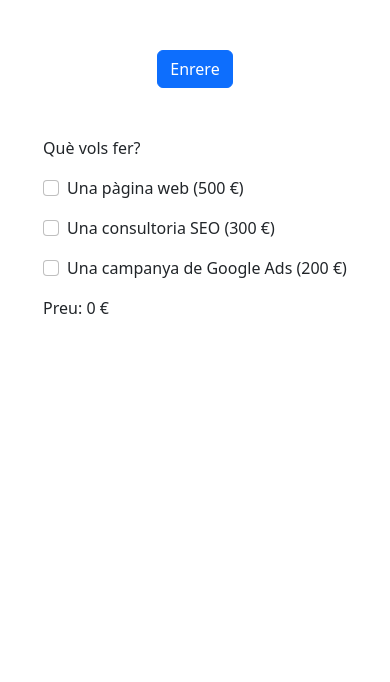
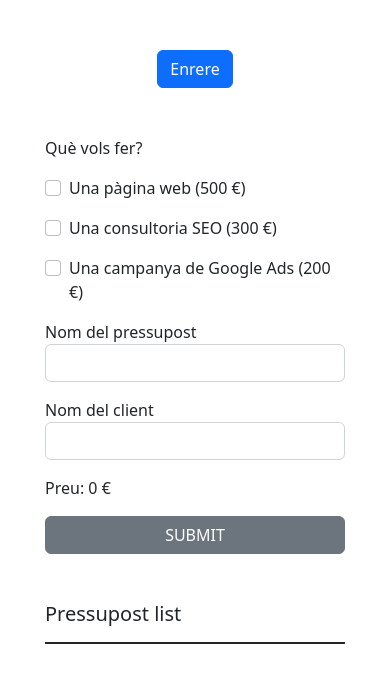
Before and after one commit to epanareda/Sprint-7, a Vue app: page /home in a window 390 px wide. Shown: the top 682 px of the page. Built offline with nearby package versions, Linux system fonts and the light colour scheme.

Commit message:
exercici 6

```diff
--- a/src/App.vue
+++ b/src/App.vue
@@ -1,5 +1,5 @@
 <template>
-    <div class="main-container">
+    <div :class="['main-container', $route.name === 'welcome' ? 'welcome' : 'home']">
         <nav>
             <router-link class="btn btn-primary" to="/home" v-if="$route.name === 'welcome'">Endavant</router-link>
             <router-link class="btn btn-primary" to="/"  v-if="$route.name === 'home'">Enrere</router-link>
@@ -11,8 +11,6 @@
 <style scoped>
     .main-container {
         position: relative;
-        left: 30%;
-        width: 40%;
         margin: 50px 0 20px 0;
 
         border-radius: 20px;
@@ -25,27 +23,62 @@
         align-items: center;
     }
 
+    .welcome {
+        left: 20%;
+        width: 60%;
+    }
+
+    .home {
+        left: 15%;
+        width: 70%;
+    }
+
     @media only screen and (max-width: 1200px) {
-        .main-container {
-            left: 15%;
-            width: 70%;
+        .welcome {
+            left: 10%;
+            width: 80%;
+        }
+
+        .home {
+            left: 10%;
+            width: 80%;
+        }
+    }
+
+    @media only screen and (max-width: 992px) {
+        .home {
+            left: 12%;
+            width: 76%;
         }
     }
 
     @media only screen and (max-width: 768px) {
-        .main-container {
+        .welcome {
             left: 5%;
             width: 90%;
+        }
+
+        .home {
+            left: 8%;
+            width: 84%;
         }
     }
 
     @media only screen and (max-width: 576px) {
         .main-container {
-            left: 1%;
-            width: 98%;
             margin-bottom: 0;
 
             box-shadow: 0 0 0 0 white;
         }
+
+        .welcome {
+            left: 1%;
+            width: 98%;
+        }
+
+        .home {
+            left: 10%;
+            width: 80%;
+        }
     }
 </style>
--- a/src/components/Home.vue
+++ b/src/components/Home.vue
@@ -1,5 +1,6 @@
 <template>
-    <div class="my-5">
+    <div class="my-5 d-flex flex-column flex-lg-row align-items-center align-items-lg-start justify-content-evenly w-100">
+        <div>
             <p class="m-0 mb-3">Què vols fer?</p>
             <form class="user-select-none">
                 <div class="form-check mb-3">
@@ -8,7 +9,7 @@
                         Una pàgina web (500 €)
                     </label>
                 </div>
-            <Panell class="mb-3" v-if="check.includes('web-page')" @pages="setPages" @langs="setLangs"/>
+                <panell class="mb-3" v-if="check.includes('web-page')" @pages="setPages" @langs="setLangs"/>
                 <div class="form-check mb-3">
                     <input class="form-check-input" type="checkbox" value="seo" id="seo" v-model="check">
                     <label class="form-check-label" for="seo">
@@ -21,18 +22,28 @@
                         Una campanya de Google Ads (200 €)
                     </label>
                 </div>
+                <name-inputs :reset="reset" @reset-done="reset=false" @pressupost="setPressupostName" @client="setClientName"/>
             </form>
-        <p class="m-0">Preu: {{price}} €</p>
+            <p class="m-0 mb-3">Preu: {{price}} €</p>
+            <button class="btn btn-secondary w-100" @click="canBeSend">SUBMIT</button>
+        </div>
+        <div class="mt-5 mt-lg-0">
+            <pressupost-list :pressupost="pressupost" :send="send" @recived="send=false"/>
+        </div>
     </div>
 </template>
 
 <script>
 import Panell from '../components/Panell.vue'
+import PressupostList from '../components/PressupostList.vue'
+import NameInputs from '../components/NameInputs.vue'
 
 export default {
     name: 'Home',
     components: {
-        Panell
+        Panell,
+        PressupostList,
+        NameInputs
     },
     data() {
         return {
@@ -44,7 +55,12 @@ export default {
             },
             check: [],
             pages: 0,
-            langs: 0
+            langs: 0,
+            pressupostName: "",
+            clientName: "",
+            pressupost: {},
+            send: false,
+            reset: false,
         }
     },
     computed: {
@@ -53,7 +69,7 @@ export default {
             this.totalPrice = this.check.reduce((total, name) => total + this.items[name], 0);
             this.totalPrice += this.pages * this.langs * 30;
             return this.totalPrice;
-        }
+        },
     },
     methods: {
         setPages(n) {
@@ -61,6 +77,32 @@ export default {
         },
         setLangs(n) {
             this.langs = n;
+        },
+        setPressupostName(n) {
+            this.pressupostName = n;
+        },
+        setClientName(n) {
+            this.clientName = n;
+        },
+        calcPressupost() {
+            return {
+                web: this.check.includes("web-page"),
+                seo: this.check.includes("seo"),
+                google: this.check.includes("google-ads"),
+                pages: this.pages,
+                langs: this.langs,
+                name: this.pressupostName,
+                client: this.clientName,
+                price: this.totalPrice
+            };
+        },
+        canBeSend() {
+            if(this.pressupostName != "" && this.clientName != "" && this.totalPrice != 0){
+                this.pressupost = this.calcPressupost();
+                this.send = true;
+                this.reset = true;
+                this.check = [];
+            }
         }
     },
     watch: {
@@ -80,4 +122,13 @@ export default {
 </script>
 
 <style scoped>
+    form {
+        width: 375px;
+    }
+
+    @media only screen and (max-width: 576px) {
+        form {
+            width: 300px;
+        }
+    }
 </style>
--- /dev/null
+++ b/src/components/NameInputs.vue
@@ -0,0 +1,57 @@
+<template>
+    <div>
+        <div class="mb-3" v-for="(input, index) in inputs" :key="index">
+            <label>Nom del {{input[0]}}</label>
+            <input class="form-control" type="text" v-model="input[1]">
+             <!-- @change="$emit(input[0], $event.target.value)"> -->
+        </div>
+        <!-- <div class="mb-3">
+            <label>Nom del pressupost:</label>
+            <input class="form-control" type="text" v-model="pressupostName">
+        </div>
+        <div class="mb-3">
+            <label>Nom del client:</label>
+            <input class="form-control" type="text" v-model="clientName">
+        </div> -->
+    </div>
+</template>
+
+<script>
+export default {
+    name: 'NameInputs',
+    props: ["reset"],
+    data() {
+        return {
+            inputs: [
+                ["pressupost", ""],
+                ["client", ""]
+            ],
+        }
+    },
+    computed: {
+        pressupostName() {
+            return this.inputs[0][1];
+        },
+        clientName() {
+            return this.inputs[1][1];
+        }
+    },
+    watch: {
+        reset(val) {
+            if(val) {
+                this.inputs.forEach(i => i[1] = "");
+                this.$emit("resetDone");
+            }
+        },
+        pressupostName(val) {
+            this.$emit("pressupost", val);
+        },
+        clientName(val) {
+            this.$emit("client", val);
+        }
+    }
+};
+</script>
+
+<style scoped>
+</style>
--- a/src/components/Panell.vue
+++ b/src/components/Panell.vue
@@ -3,7 +3,7 @@
         <div class="border border-4 border-dark rounded-4 p-4">
             <div class="d-flex align-items-center flex-column flex-sm-row mb-4 mb-sm-3">
                 <label class="form-label text-center text-sm-start">Nombre de pàgines</label>
-                <InputButtons @value="updatePages"/>
+                <input-buttons @value="updatePages"/>
                 <svg xmlns="http://www.w3.org/2000/svg" type="button" class="icon icon-tabler icon-tabler-info-circle-filled ms-sm-2" width="24" height="24" viewBox="0 0 24 24" stroke-width="2" stroke="currentColor" fill="none" stroke-linecap="round" stroke-linejoin="round" data-bs-toggle="modal" data-bs-target="#pagesModal">
                     <path stroke="none" d="M0 0h24v24H0z" fill="none"></path>
                     <path d="M17 3.34a10 10 0 1 1 -14.995 8.984l-.005 -.324l.005 -.324a10 10 0 0 1 14.995 -8.336zm-5 7.66h-1l-.117 .007a1 1 0 0 0 .117 1.993v3l.007 .117a1 1 0 0 0 .993 .883h1l.117 -.007a1 1 0 0 0 .883 -.993l-.007 -.117a1 1 0 0 0 -.876 -.876l-.117 -.007v-3l-.007 -.117a1 1 0 0 0 -.993 -.883zm.01 -4l-.127 .007a1 1 0 0 0 .117 1.993l.127 -.007a1 1 0 0 0 -.117 -1.993z" fill="grey" stroke-width="0"></path>
@@ -20,8 +20,8 @@
             </div>
             <div class="d-flex align-items-center flex-column flex-sm-row">
                 <label class="form-label text-center text-sm-start">Nombre d'idiomes</label>
-                <InputButtons @value="updateLangs"/>
-                <svg xmlns="http://www.w3.org/2000/svg" type="button" class="icon icon-tabler icon-tabler-info-circle-filled ms-2" width="24" height="24" viewBox="0 0 24 24" stroke-width="2" stroke="currentColor" fill="none" stroke-linecap="round" stroke-linejoin="round" data-bs-toggle="modal" data-bs-target="#langsModal">
+                <input-buttons @value="updateLangs"/>
+                <svg xmlns="http://www.w3.org/2000/svg" type="button" class="icon icon-tabler icon-tabler-info-circle-filled ms-sm-2" width="24" height="24" viewBox="0 0 24 24" stroke-width="2" stroke="currentColor" fill="none" stroke-linecap="round" stroke-linejoin="round" data-bs-toggle="modal" data-bs-target="#langsModal">
                     <path stroke="none" d="M0 0h24v24H0z" fill="none"></path>
                     <path d="M17 3.34a10 10 0 1 1 -14.995 8.984l-.005 -.324l.005 -.324a10 10 0 0 1 14.995 -8.336zm-5 7.66h-1l-.117 .007a1 1 0 0 0 .117 1.993v3l.007 .117a1 1 0 0 0 .993 .883h1l.117 -.007a1 1 0 0 0 .883 -.993l-.007 -.117a1 1 0 0 0 -.876 -.876l-.117 -.007v-3l-.007 -.117a1 1 0 0 0 -.993 -.883zm.01 -4l-.127 .007a1 1 0 0 0 .117 1.993l.127 -.007a1 1 0 0 0 -.117 -1.993z" fill="grey" stroke-width="0"></path>
                 </svg>
@@ -37,9 +37,6 @@
             </div>
         </div>
     </div>
-
-
-
 </template>
 
 <script>
--- /dev/null
+++ b/src/components/PressupostList.vue
@@ -0,0 +1,70 @@
+<template>
+    <div class="list-container">
+        <h5 class="mb-3">Pressupost list</h5>
+        <div class="border-bottom border-start border-end border-2 border-dark rounded-2 p-4 py-0">
+
+            <div class="border border-1 rounded-4 p-3 shadow mb-3" v-for="(p, i) in presList" :key="i">
+                <div class="d-flex flex-column">
+                    <p class="m-0">Pressupost: {{p.name}}</p>
+                    <p class="m-0">Client: {{p.client}}</p>
+                    <p class="m-0 mb-2">Preu: {{p.price}} €</p>
+                </div>
+                <div class="d-flex">
+                    <span class="bg-warning small px-2 rounded-pill me-2" v-if="p.web">web<sup>{{p.pages}}/{{p.langs}}</sup></span>
+                    <span class="bg-warning small px-2 rounded-pill me-2" v-if="p.seo">SEO</span>
+                    <span class="bg-warning small px-2 rounded-pill" v-if="p.google">Google</span>
+                </div>
+            </div>
+
+
+            <!-- <div class="border border-1 rounded-4 p-3 shadow mb-3">
+                <div class="d-flex flex-column">
+                    <p class="m-0">Pressupost: amazon</p>
+                    <p class="m-0">Client: Joan</p>
+                    <p class="m-0 mb-2">Preu: 500 €</p>
+                </div>
+                <div class="d-flex">
+                    <span class="bg-warning small px-2 rounded-pill me-2">web<sup>12/2</sup></span>
+                    <span class="bg-warning small px-2 rounded-pill me-2">SEO</span>
+                    <span class="bg-warning small px-2 rounded-pill">Google</span>
+                </div>
+            </div> -->
+        </div>
+    </div>
+</template>
+
+<script>
+export default {
+    name: 'PressupostList',
+    props: ["pressupost", "send"],
+    data() {
+        return {
+            presList: [],
+            //     {
+            //     web: true,
+            //     seo: false,
+            //     google: true,
+            //     pages: 2,
+            //     langs: 4,
+            //     name: "ee",
+            //     client: "45",
+            //     price: 500
+            // }],
+        }
+    },
+    watch: {
+        send(val) {
+            if(val) {
+                this.presList.push(this.pressupost);
+                this.$emit("recived");
+            }
+        }
+    }
+};
+</script>
+
+<style scoped>
+    .list-container {
+        width: 300px;
+    }
+</style>
```
Lines whose indentation alone changed are shown as unchanged.
